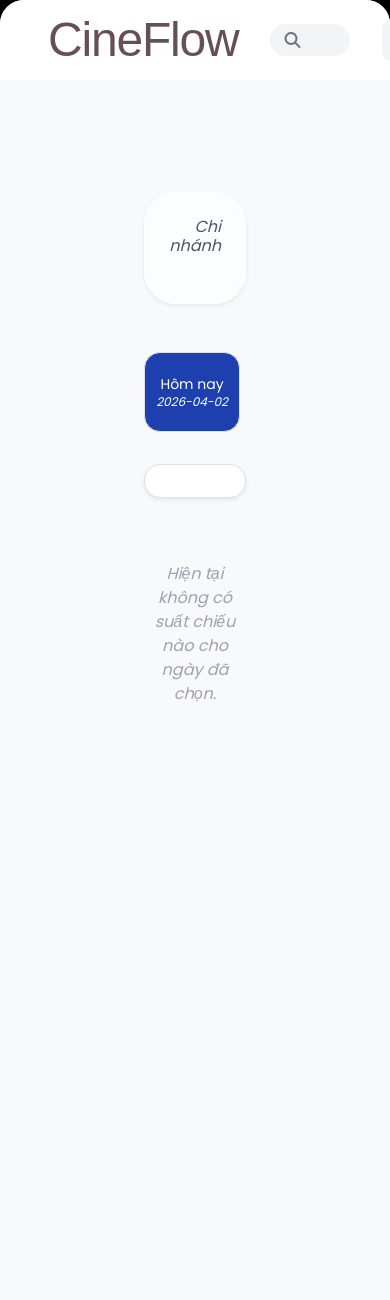
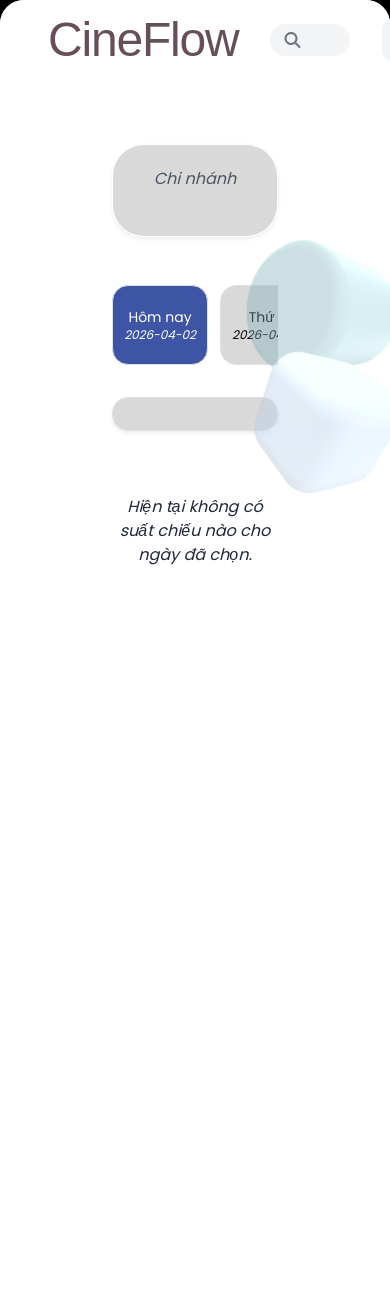
Before and after one commit to quekhoait/CineFlow, a Flask app: page /schedule in a window 390 px wide. Shown: the top 1300 px of the page. Run offline with Flask 3, Linux system fonts and the light colour scheme; data that the repository does not hold is empty; some libraries are stand-ins or nearby versions; some web fonts are replaced.

Commit message:
push origin

```diff
--- a/app/__init__.py
+++ b/app/__init__.py
@@ -4,7 +4,6 @@ from flask_sqlalchemy import SQLAlchemy
 from flask_caching import Cache
 from flask_mail import Mail
 from authlib.integrations.flask_client import OAuth
-from .utils.fake_data import seed_data
 
 app = Flask(__name__, template_folder='templates', static_folder='static')
 app.config.from_object('config')
--- a/app/static/javascript/auth.js
+++ /dev/null
@@ -1,3 +0,0 @@
-// Legacy compatibility entrypoint.
-// The authentication logic now lives in `pages/auth_page.js` (ES6 module).
-import "./pages/auth_page.js";
--- a/app/static/javascript/components/booking_components.js
+++ b/app/static/javascript/components/booking_components.js
@@ -1,7 +1,5 @@
 import {loadHTML} from "../utils/load.js";
 import {showAlert} from "../utils/alert.js";
-
-
 
 export function handleSelectShow(id) {
    sessionStorage.setItem('selectedShowId', id);
--- a/app/static/javascript/components/film_components.js
+++ b/app/static/javascript/components/film_components.js
@@ -1,7 +1,7 @@
 import {loadHTML} from "../utils/load.js";
 
 export async function loadFilms(strategy, containerId) {
-     const doc = await loadHTML("/templates/components/card_film.html");
+    const doc = await loadHTML("/templates/components/card_film.html");
     const card = doc.body.innerHTML;
     const container = document.getElementById(containerId);
     fetch(`/api/films?strategy=${strategy}`)
@@ -11,8 +11,8 @@ export async function loadFilms(strategy, containerId) {
                 res.data.forEach(movie => {
                 let cardHtml = card
                     .replace('{{poster}}', movie.poster)
-                    .replace('{{content}}', movie.release_date)
-                    .replace('{{flag}}', strategy === 'showing' ? '<span class="text-white text-lg font-medium">Khởi chiếu</span>' : '');
+                    .replace('{{content}}', strategy === 'showing'? movie.release_date : 'Xem chi tiết')
+                    .replace('{{flag}}', strategy === 'showing' ? '<span class="text-white text-sm font-medium">Khởi chiếu</span>' : '')
 
                 html += cardHtml;
                 });
--- a/app/static/javascript/components/schedule_components.js
+++ b/app/static/javascript/components/schedule_components.js
@@ -3,7 +3,7 @@ import {formatDate, formatTime} from "../utils/format.js";
 import {showAlert} from "../utils/alert.js";
 
 let selectedBranchId = 1;
-let selectedDate =formatDate(new Date())
+let selectedDate = formatDate(new Date())
 
 export async function loadDate() {
     try {
@@ -35,11 +35,11 @@ export async function loadDate() {
             container.innerHTML = htmlContent;
             const firstBtn = container.querySelector('.date-item');
             if (firstBtn) {
-                firstBtn.classList.add('bg-blue-800', 'text-white', 'border-red-800');
-                firstBtn.classList.remove('bg-white', 'text-gray-800');
+                firstBtn.classList.add('bg-[#3d55a4]', 'text-white', 'border-red-800');
+                firstBtn.classList.remove('bg-[#41414133]', 'text-black');
             }
         }
-    }catch (error) {
+    } catch (error) {
         console.error("Lỗi khi tải template date:", error);
     }
 }
@@ -71,8 +71,8 @@ export async function loadBranch() {
                     container.innerHTML = htmlContent;
                     const firstBtn = container.querySelector('.btn-branch');
                     if (firstBtn) {
-                        firstBtn.classList.add('bg-blue-800', 'text-white', 'border-red-800');
-                        firstBtn.classList.remove('bg-white', 'text-gray-800');
+                        firstBtn.classList.add('bg-[#3d55a4]', 'text-white', 'border-red-800');
+                        firstBtn.classList.remove('bg-white', 'bg-[#3d55a4]');
                         const firstBranchId = result.data[0].location[0].id;
                         handleSelectBranch(firstBtn, firstBranchId);
                     }
@@ -92,11 +92,11 @@ export async function loadBranch() {
     });
 }
 
-export async function loadFilm(){
+export async function loadFilm() {
     const templateDoc = await loadHTML("/templates/components/schedule/film.html");
     const branchTemplate = templateDoc.body.innerHTML;
     const container = document.getElementById("schedule-film");
-    if(selectedDate && selectedBranchId)
+    if (selectedDate && selectedBranchId)
         await fetch(`/api/cinemas/${selectedBranchId}/films?date=${selectedDate}`, {
             method: 'GET',
             headers: {'Content-Type': 'application/json'}
@@ -109,7 +109,7 @@ export async function loadFilm(){
                             const time = formatTime(item.start_time);
                             return `
                         <button onclick="handleSelectShow('${item.id}')"
-                                class="bg-white border border-gray-100 py-2 rounded-xl text-xs font-bold text-purple-700 hover:!bg-blue-500 hover:!text-black  transition-all shadow-sm">
+                                class="bg-white border border-gray-100 py-2 rounded-xl text-xs font-bold text-[#3d55a4] hover:!bg-[#3d55a4] hover:!text-white  transition-all shadow-sm">
                             ${time}
                         </button>`;
                         }).join('');
@@ -127,7 +127,7 @@ export async function loadFilm(){
                 } else {
                     container.innerHTML = `
                     <div class="col-span-full text-center py-10">
-                        <p class="text-gray-400 italic">Hiện tại không có suất chiếu nào cho ngày đã chọn.</p>
+                        <p class="text-gray-800 italic">Hiện tại không có suất chiếu nào cho ngày đã chọn.</p>
                     </div>
                 `;
                 }
@@ -141,29 +141,29 @@ export async function loadFilm(){
         });
 }
 
-function renderAddress(cinema_name, address){
+function renderAddress(cinema_name, address) {
     return `
-        <p class="font-bold text-gray-800 text-lg">${cinema_name}</p>
-        <p class="text-sm text-gray-500">${address}</p>
+        <p class="font-bold text-black text-lg">${cinema_name}</p>
+        <p class="text-sm text-gray-700">${address}</p>
     `
 }
 
 export function handleSelectBranch(element, id) {
     selectedBranchId = id;
     document.querySelectorAll('.btn-branch').forEach(btn => {
-        btn.classList.remove('bg-blue-800', 'text-white');
+        btn.classList.remove('bg-[#3d55a4]', 'text-white');
         btn.classList.add('bg-white', 'text-gray-800');
     });
-    if(element){
+    if (element) {
         element.classList.remove('bg-white', 'text-gray-800');
-        element.classList.add('bg-blue-800', 'text-white');
+        element.classList.add('bg-[#3d55a4]', 'text-white');
     }
     fetch(`/api/cinemas/${id}`)
-    .then(res=>res.json())
-    .then(res=>{
-        if(res.status==="success"){
+        .then(res => res.json())
+        .then(res => {
+            if (res.status === "success") {
                 document.getElementById("address_cinema").innerHTML = renderAddress(res.data.name, res.data.address)
-        }else{
+            } else {
                 console.error("Lỗi API:", res.message);
             }
         })
@@ -172,12 +172,12 @@ export function handleSelectBranch(element, id) {
 
 export function handleSelectDate(element, date) {
     document.querySelectorAll('.date-item').forEach(btn => {
-        btn.classList.remove('bg-blue-800', 'text-white');
-        btn.classList.add('bg-white', 'text-gray-800');
+        btn.classList.remove('bg-[#3d55a4]', 'text-white');
+        btn.classList.add('bg-[#41414133]', 'text-black');
     });
-    if(element){
-        element.classList.remove('bg-white', 'text-gray-800');
-        element.classList.add('bg-blue-800', 'text-white');
+    if (element) {
+        element.classList.remove('bg-[#41414133]', 'text-black');
+        element.classList.add('bg-[#3d55a4]', 'text-white');
     }
     selectedDate = date;
     loadFilm();
--- a/app/static/javascript/pages/home.js
+++ b/app/static/javascript/pages/home.js
@@ -4,5 +4,4 @@ import * as filmComponents from "../components/film_components.js"
 document.addEventListener('DOMContentLoaded', function () {
     filmComponents.loadFilms('showing', 'slider-1')
     filmComponents.loadFilms('future', 'slider-2');
-
 })
--- a/app/static/javascript/pages/schedule.js
+++ b/app/static/javascript/pages/schedule.js
@@ -8,5 +8,5 @@ document.addEventListener('DOMContentLoaded', function () {
     scheduleComponents.loadFilm()
     window.handleSelectBranch = scheduleComponents.handleSelectBranch;
     window.handleSelectDate = scheduleComponents.handleSelectDate;
-     window.handleSelectShow = bookingComponents.handleSelectShow;
+    window.handleSelectShow = bookingComponents.handleSelectShow;
 })
--- a/app/templates/components/schedule/branch.html
+++ b/app/templates/components/schedule/branch.html
@@ -2,6 +2,5 @@
     <h4 class="text-purple-800 font-bold mb-3 border-b border-purple-200 pb-1">{{province}}</h4>
     <div class="space-y-2">
         {{branches}}
-
     </div>
 </div>
--- a/app/templates/components/schedule/film.html
+++ b/app/templates/components/schedule/film.html
@@ -1,11 +1,11 @@
- <div class="bg-white/80 backdrop-blur-md rounded-[2.5rem] p-6 flex gap-6 shadow-sm mb-6 border border-white">
+<div class="bg-[#41414133] backdrop-blur-md rounded-2xl p-6 flex gap-6 shadow-sm mb-6 border border-white">
     <div class="w-32 h-48 flex-none rounded-2xl overflow-hidden relative shadow-lg">
         <span class="absolute top-2 left-2 bg-red-600/80 text-white text-[10px] px-2 py-1 rounded-lg font-bold">{{age_limit}}</span>
         <img src="{{poster}}" class="w-full h-full object-cover">
     </div>
     <div class="flex-grow">
         <h3 class="text-xl font-bold text-gray-800 mb-1">{{title}}</h3>
-                <p class="text-sm text-gray-400 mb-4">{{duration}} phút | {{genre}}</p>
+        <p class="text-sm text-gray-800 mb-4">{{duration}} phút | {{genre}}</p>
 
         <div class="grid grid-cols-4 sm:grid-cols-6 gap-2">
             {{show_time}}
--- a/app/templates/components/schedule/nav_date.html
+++ b/app/templates/components/schedule/nav_date.html
@@ -1,5 +1,5 @@
 <button onclick="handleSelectDate(this, '{{date}}')"
-        class="date-item border-red-800 flex-none flex flex-col items-center justify-center w-24 h-20 rounded-2xl border transition-all">
+        class="bg-[#41414133] text-black date-item flex-none flex flex-col items-center justify-center w-24 h-20 rounded-2xl border transition-all">
     <span class="text-sm font-medium">{{label}}</span>
     <span class="text-xs italic">{{date_time}}</span>
 </button>
--- a/app/templates/layout/header.html
+++ b/app/templates/layout/header.html
@@ -1,6 +1,6 @@
 <header id="header"
         class="flex fixed transition-all w-full z-[10] items-center justify-between px-12 py-3 font-sans rounded-t-3xl bg-white">
-    <div class="flex-shrink-0">
+    <div class="flex-shrink-0 cursor-pointer">
         <h1 class="text-5xl font-serif tracking-tight text-[#675055]" style="font-family: 'Praise', sans-serif;">
             CineFlow
         </h1>
--- a/app/templates/page/home.html
+++ b/app/templates/page/home.html
@@ -7,7 +7,7 @@
 
 </div>
 
-<div class="container mx-auto px-36 pt-28">
+<div class="container mx-auto px-24 pt-16">
 
     <div class="mb-4">
         <h1 class="text-2xl font-bold text-gray-800">Khám phá</h1>
--- a/app/templates/page/schedule.html
+++ b/app/templates/page/schedule.html
@@ -1,14 +1,20 @@
 {% extends 'layout/base.html' %}
 {% block content %}
-<div class="container pb-10 pt-28 px-36 flex flex-col md:flex-row gap-10 bg-[#F8F9FD] min-h-screen">
+<div class="fixed inset-0 z-0 overflow-hidden pointer-events-none opacity-40">
+    <img src="/static/image/decoraterbg3.png" alt=""
+         class="left-[200px] top-[300px] absolute w-90 h-auto rotate-[30deg]">
+
+</div>
+
+<div class="container pb-10 pt-16 px-28 flex flex-col md:flex-row gap-10 min-h-screen">
 
     <div class="w-full md:w-1/3">
-<div class="bg-white/60 backdrop-blur-md rounded-[2rem] p-6 shadow-sm border border-white w-full max-w-[350px]">
-        <h3 class="italic text-right mb-4 text-gray-600">Chi nhánh</h3>
-<div  id="branch_location">
+        <div class="bg-[#41414133] backdrop-blur-md rounded-[2rem] p-6 shadow-sm border border-white w-full max-w-[350px]">
+            <h3 class="italic text-center mb-4 text-gray-600">Chi nhánh</h3>
+            <div id="branch_location">
 
-</div>
-</div>
+            </div>
+        </div>
     </div>
 
     <div class="w-full md:w-2/3">
@@ -16,7 +22,7 @@
 
         </div>
 
-        <div class="bg-white border border-gray-100 shadow-sm rounded-2xl px-5 py-3 my-6" id="address_cinema">
+        <div class="bg-[#41414133] border border-gray-100 shadow-sm rounded-2xl px-5 py-3 my-6" id="address_cinema">
 
         </div>
 
@@ -27,5 +33,5 @@
 </div>
 {% endblock %}
 {% block script %}
-  <script type="module" src="{{ url_for('static', filename='javascript/pages/schedule.js') }}"></script>
+<script type="module" src="{{ url_for('static', filename='javascript/pages/schedule.js') }}"></script>
 {% endblock %}
```
Also changed, not shown: app/templates/components/card_film.html (+4 -4 lines), app/utils/fake_data.py (deleted, +0 -22 lines). Lines whose indentation alone changed are shown as unchanged.
